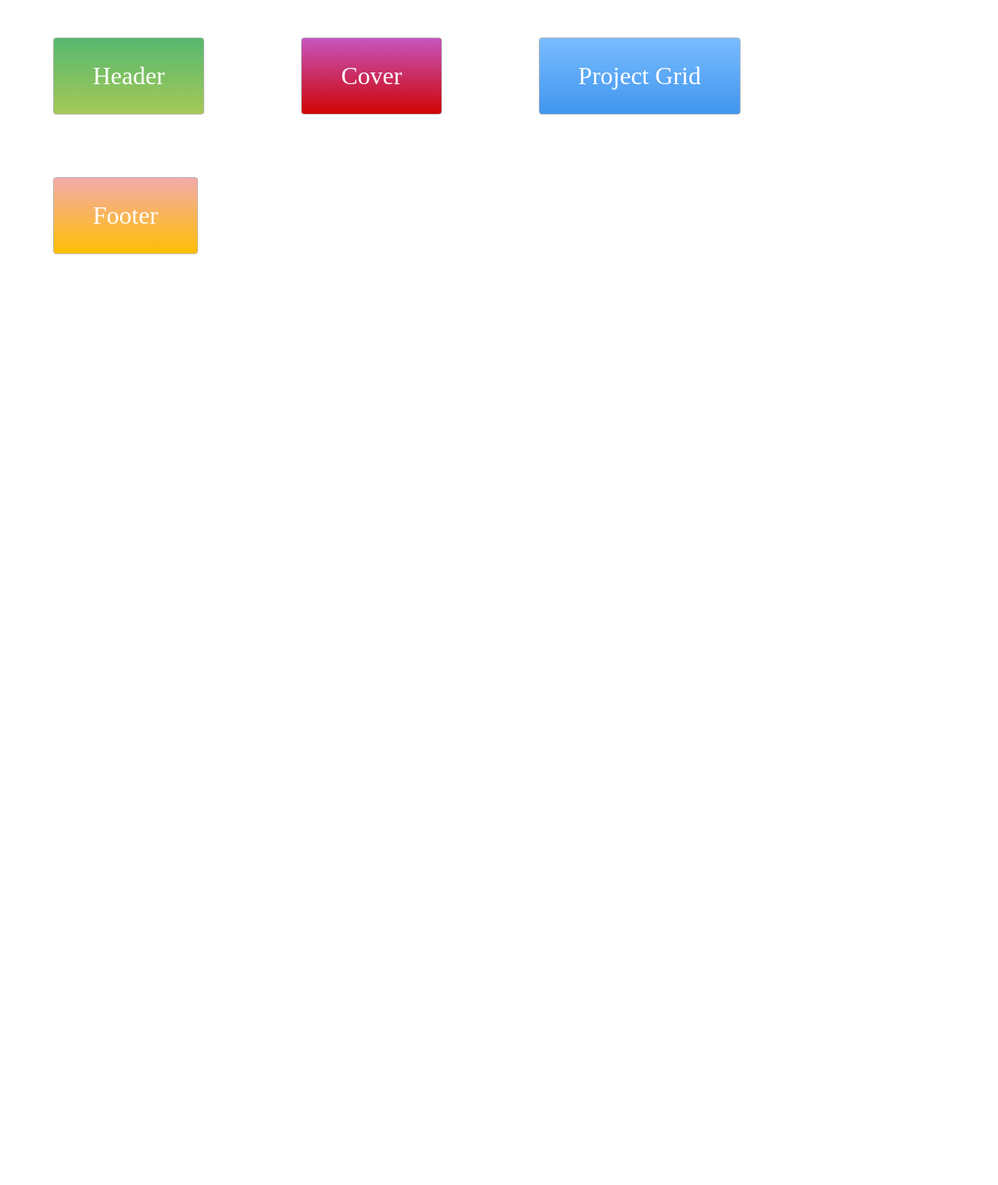
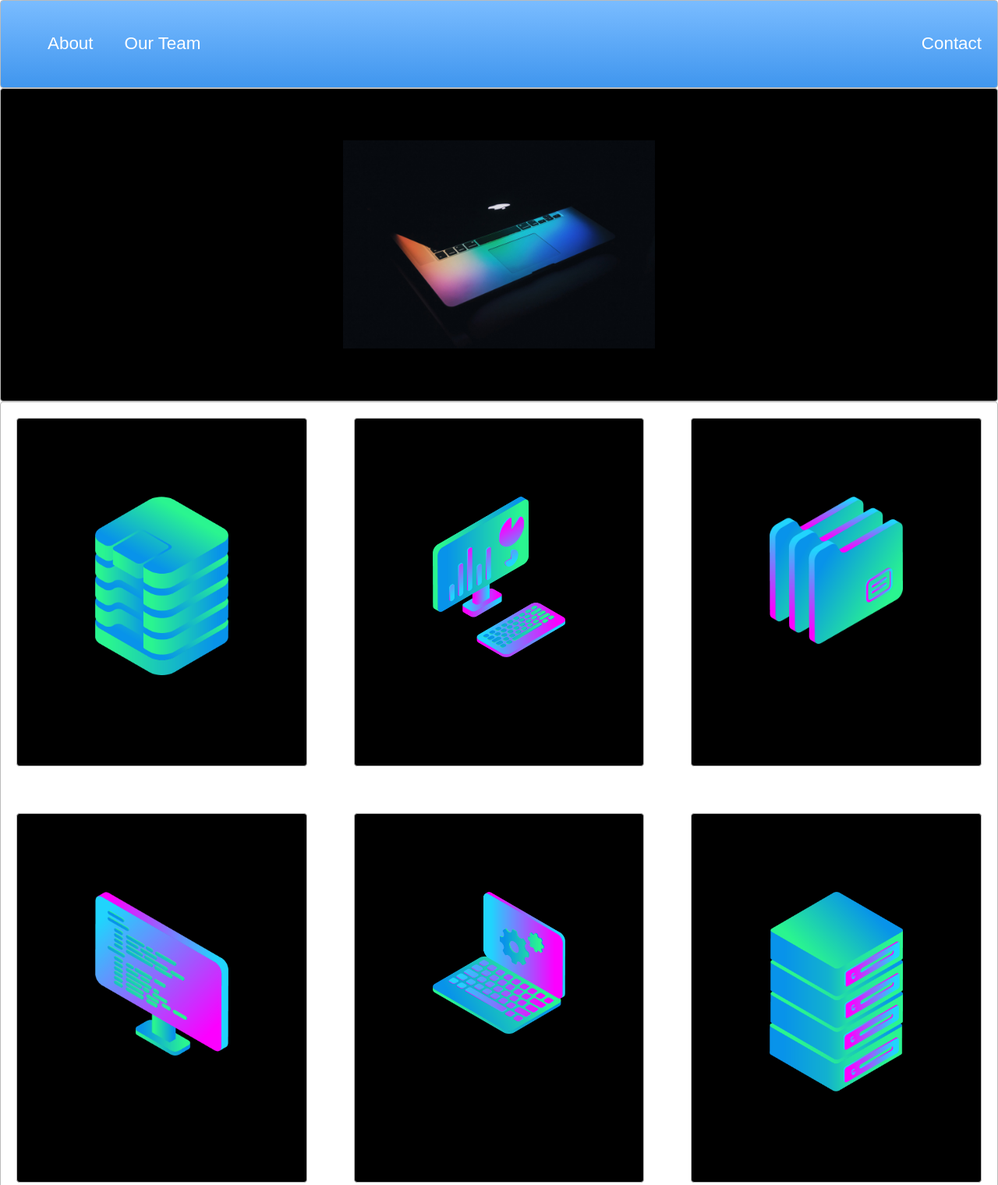
Before and after one commit to arcadecodes/project3_csslayout, a plain HTML site: page index.html in a window 1280 px wide. Shown: the top 1520 px of the page at 78% size. Before the commit the page ends 800 px from the top, so only its background shows below. Drawn offline with Linux system fonts and the light colour scheme.

Commit message:
finished

```diff
--- a/index.html
+++ b/index.html
@@ -1,13 +1,34 @@
 <!DOCTYPE html>
 <html>
+
 <head>
   <title>Layout Master</title>
   <link rel="stylesheet" type="text/css" href="./style.css">
 </head>
+
 <body>
-  <div class="zone green">Header</div>
-  <div class="zone red">Cover</div>
-  <div class="zone blue">Project Grid</div>
-  <div class="zone yellow">Footer</div>
+  <div class="tub">
+    <nav class="zone blue sticky">
+      <ul class="main-nav">
+        <li><a href="#">About</a></li>
+        <li><a href="#">Our Team</a></li>
+        <li class="push"><a href="#">Contact</a></li>
+      </ul>
+    </nav>
+    <div class="container zone "><img class="cover" src="./img/upsplash.jpg" alt="#"></div>
+    <div class="zone grid-wrapper">
+      <div class="box zone"><img src="./img/data_storage_2_2.png"></div>
+      <div class="box zone"><img src="./img/desktop_analytics_2.png"></div>
+      <div class="box zone"><img src="./img/files_2.png"></div>
+      <div class="box zone"><img src="./img/monitor_coding_2.png"></div>
+      <div class="box zone"><img src="./img/monitor_settings_2.png"></div>
+      <div class="box zone"><img src="./img/server_2_2.png"></div>
+      <div class="box zone"><img src="./img/server_3.png"></div>
+      <div class="box zone"><img src="./img/server_safe_2.png"></div>
+
+    </div>
+    <footer class="zone blue">by Arcadek</footer>
+  </div>
 </body>
+
 </html>
--- a/style.css
+++ b/style.css
@@ -1,13 +1,81 @@
+
+body {
+    margin: auto 0;
+}
+
+
 .zone {
-    padding:30px 50px;
-    margin:40px 60px;
     cursor:pointer;
-    display:inline-block;
+    /* display:inline-block; */
     color:#FFF;
     font-size:2em;
     border-radius:4px;
     border:1px solid #bbb;
     transition: all 0.3s linear;
+}
+
+/*Nav*/
+.main-nav {
+    display: flex;
+    list-style: none;
+    font-size: 0.7em;
+}
+
+@media only screen and (max-width: 600px){
+    .main-nav {
+        font-size: 0.5em;
+        padding: 0;
+    }
+}
+
+.push {
+    margin-left: auto;
+}
+
+li {
+    padding: 20px;
+}
+
+a {
+    color: white;
+    text-decoration: none;
+    font-family: Arial, Helvetica, sans-serif;
+}
+/* COVER */
+
+.container {
+    display: flex;
+    align-items: center;
+    justify-content: center;
+    height: 50vh;
+    background-color: black;
+}
+
+.cover {
+    width: 25rem;
+}
+/* GRID */
+.grid-wrapper {
+    display: grid;
+    grid-template-columns: repeat(auto-fill, minmax(350px, 1fr));
+    grid-gap: 20px;
+    background-color: white;
+}
+
+/* all children of box that have the img tag*/
+.box > img {
+    width: 100%;
+}
+
+.box {
+    background-color: black;
+    padding: 100px;
+    margin: 20px;
+}
+
+footer {
+    text-align: center;
+    font-family: Arial, Helvetica, sans-serif;
 }
 
 .zone:hover {
@@ -16,6 +84,11 @@
     -o-box-shadow:rgba(0,0,0,0.8) 0px 5px 15px, inset rgba(0,0,0,0.15) 0px -10px 20px;
     box-shadow:rgba(0,0,0,0.8) 0px 5px 15px, inset rgba(0,0,0,0.15) 0px -10px 20px;
 }
+
+.box:hover {
+    -webkit-transform: rotate(-7deg);
+}
+
 
 /*https://paulund.co.uk/how-to-create-shiny-css-buttons*/
 /***********************************************************************
```
Also changed, not shown: img/upsplash.jpg (added), 2 other files.
